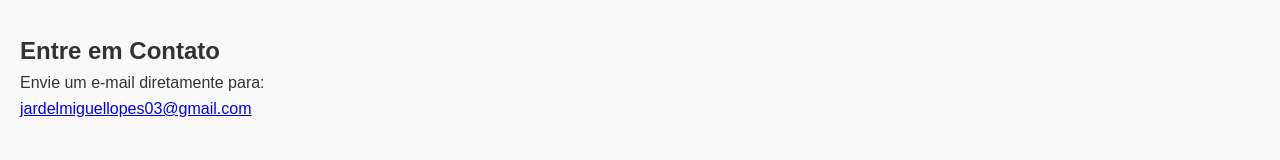
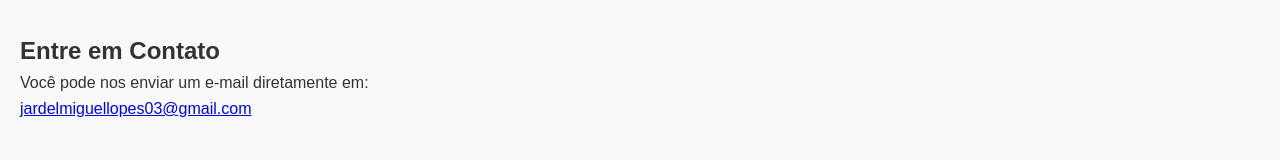
Before and after one commit to Jardellope/neuro-earth, a plain HTML site: page index.html in a window 1280 px wide. Shown: the part 946-1106 px from the top of the page. Drawn offline with Linux system fonts and the light colour scheme.

Commit message:
Update index.html

```diff
--- a/index.html
+++ b/index.html
@@ -35,7 +35,7 @@
   <!-- Contato -->
   <section id="contato">
     <h2>Entre em Contato</h2>
-    <p>Envie um e-mail diretamente para:</p>
+    <p>Você pode nos enviar um e-mail diretamente em:</p>
     <p>
       <a href="mailto:jardelmiguellopes03@gmail.com">
         jardelmiguellopes03@gmail.com
@@ -48,4 +48,4 @@
     <p>© 2025 Neuro Earth. Todos os direitos reservados.</p>
   </footer>
 </body>
-  </html>
+</html>
```
